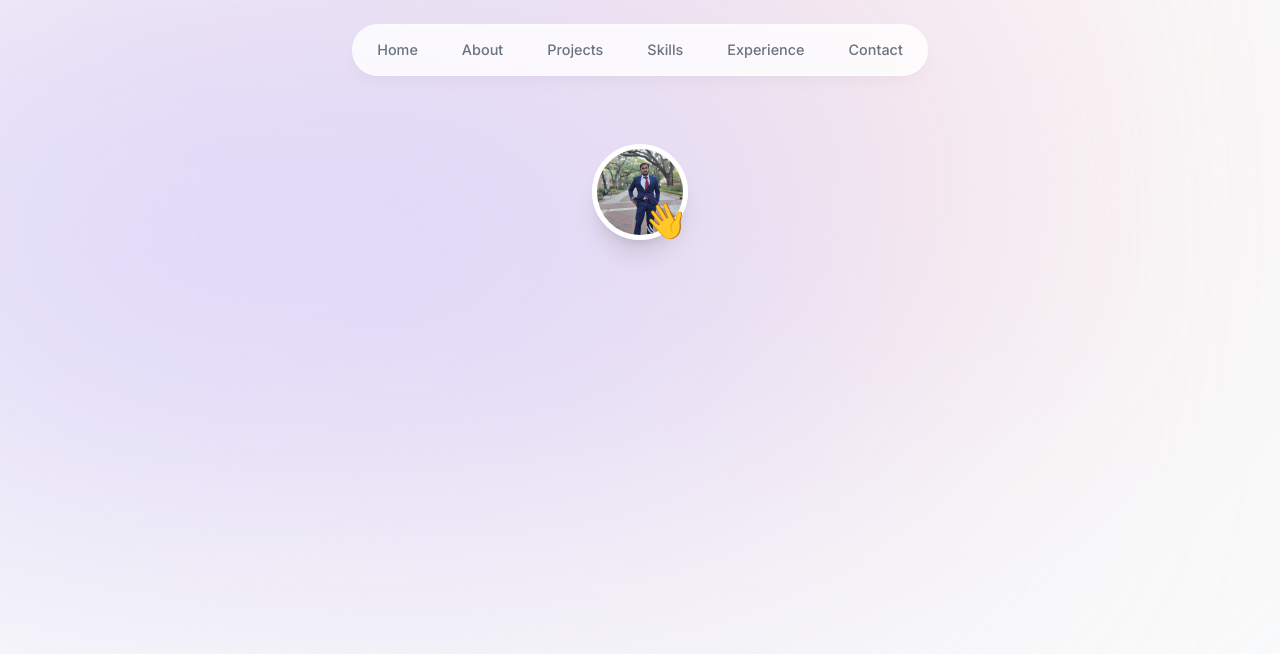
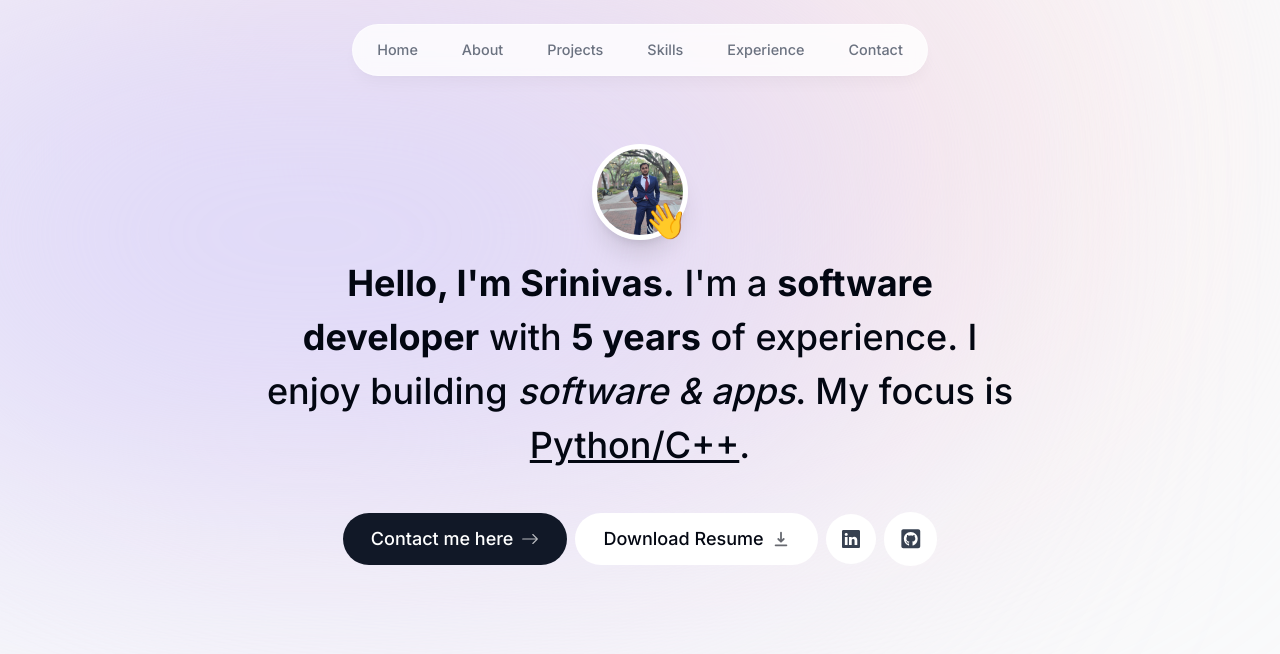
Before and after one commit to srinivasthomala/portfolio, a Next.js app: page / in a window 1280 px wide. Shown: the top 654 px of the page. Built offline with nearby package versions, Linux system fonts and the light colour scheme.

Commit message:
Add Intro section

```diff
--- a/app/page.tsx
+++ b/app/page.tsx
@@ -2,7 +2,7 @@
 
 export default function Home() {
   return (
-    <main className="">
+    <main className="flex flex-col items-center px-4">
       <Intro />
     </main>
   );
--- a/components/intro.tsx
+++ b/components/intro.tsx
@@ -4,10 +4,17 @@
 import React from "react";
 import { motion } from "framer-motion";
 import profilepicImg from "@/public/profilepic.jpeg";
+import Link from "next/link";
+import { BsArrowRight, BsLinkedin } from "react-icons/bs";
+import { HiDownload } from "react-icons/hi";
+import { FaGithubSquare } from "react-icons/fa";
 
 export default function Intro() {
   return (
-    <section>
+    <section
+      id="home"
+      className="mb-28 max-w-[50rem] text-center sm:mb-0 scroll-mt-[100rem]"
+    >
       <div className="flex items-center justify-center">
         <div className="relative">
           <motion.div
@@ -44,6 +51,60 @@
           </motion.span>
         </div>
       </div>
+
+      <motion.h1
+        className="mb-10 mt-4 px-4 text-2xl font-medium !leading-[1.5] sm:text-4xl"
+        initial={{ opacity: 0, y: 100 }}
+        animate={{ opacity: 1, y: 0 }}
+      >
+        <span className="font-bold">Hello, I'm Srinivas.</span> I'm a{" "}
+        <span className="font-bold">software developer</span> with{" "}
+        <span className="font-bold">5 years</span> of experience. I enjoy
+        building <span className="italic">software & apps</span>. My focus is{" "}
+        <span className="underline">Python/C++</span>.
+      </motion.h1>
+
+      <motion.div
+        className="flex flex-col sm:flex-row items-center justify-center gap-2 px-4 text-lg font-medium"
+        initial={{ opacity: 0, y: 100 }}
+        animate={{ opacity: 1, y: 0 }}
+        transition={{
+          delay: 0.1,
+        }}
+      >
+        <Link
+          href="#contact"
+          className="group bg-gray-900 text-white px-7 py-3 flex items-center gap-2 rounded-full outline-none focus:scale-110 hover:scale-110 hover:bg-gray-950 active:scale-105 transition"
+        >
+          Contact me here{" "}
+          <BsArrowRight className="opacity-70 group-hover:translate-x-1 transition" />
+        </Link>
+
+        <a
+          className="group bg-white px-7 py-3 flex items-center gap-2 rounded-full outline-none focus:scale-110 hover:scale-110 active:scale-105 transition cursor-pointer borderBlack dark:bg-white/10"
+          href="/CV.pdf"
+          download
+        >
+          Download Resume{" "}
+          <HiDownload className="opacity-60 group-hover:translate-y-1 transition" />
+        </a>
+
+        <a
+          className="bg-white p-4 text-gray-700 hover:text-gray-950 flex items-center gap-2 rounded-full focus:scale-[1.15] hover:scale-[1.15] active:scale-105 transition cursor-pointer borderBlack dark:bg-white/10 dark:text-white/60"
+          href="https://www.linkedin.com/in/srinivasthomala/"
+          target="_blank"
+        >
+          <BsLinkedin />
+        </a>
+
+        <a
+          className="bg-white p-4 text-gray-700 flex items-center gap-2 text-[1.35rem] rounded-full focus:scale-[1.15] hover:scale-[1.15] hover:text-gray-950 active:scale-105 transition cursor-pointer borderBlack dark:bg-white/10 dark:text-white/60"
+          href="https://github.com/srinivasthomala"
+          target="_blank"
+        >
+          <FaGithubSquare />
+        </a>
+      </motion.div>
     </section>
   );
 }
```
Also changed, not shown: .eslintrc.json.
